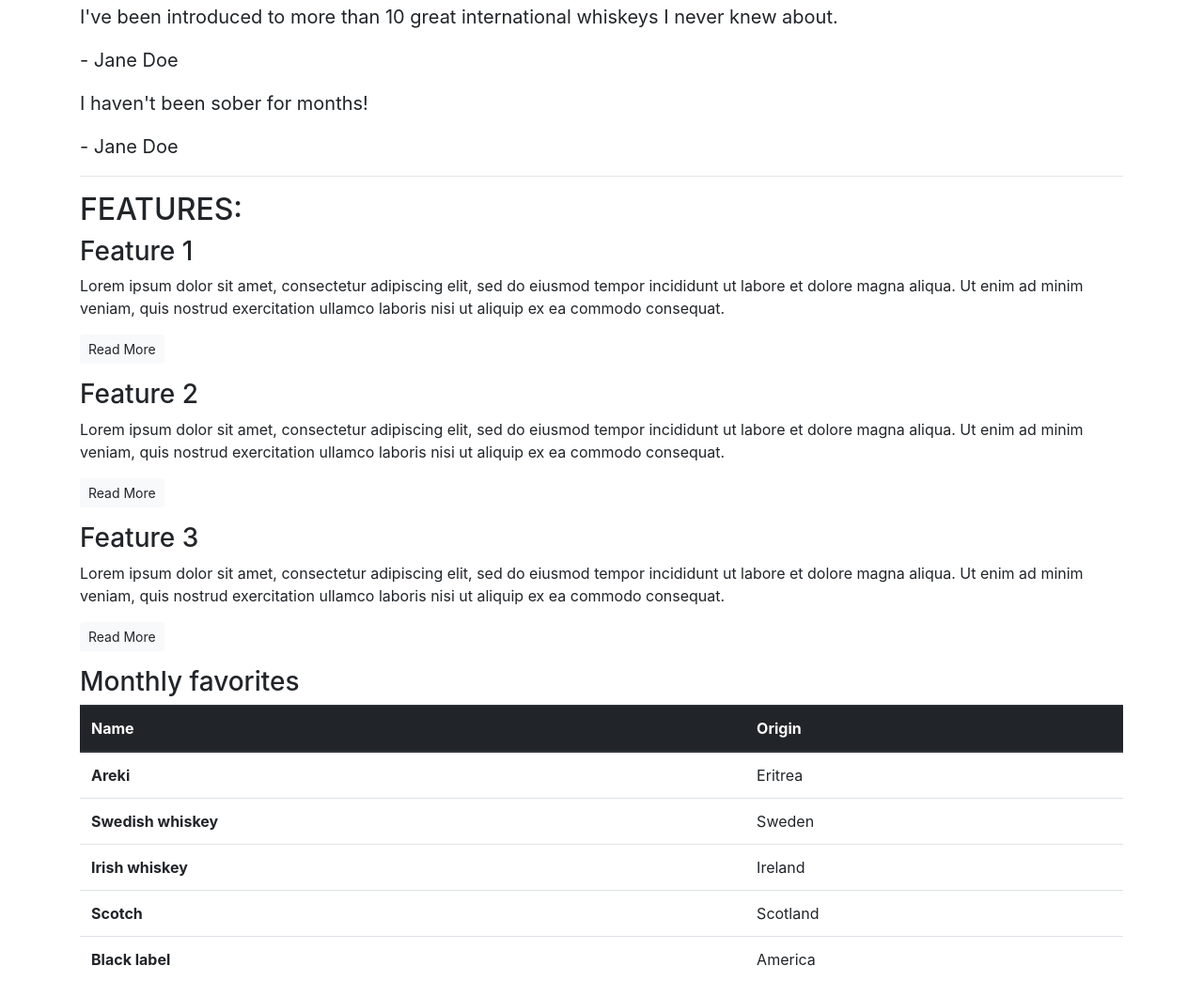
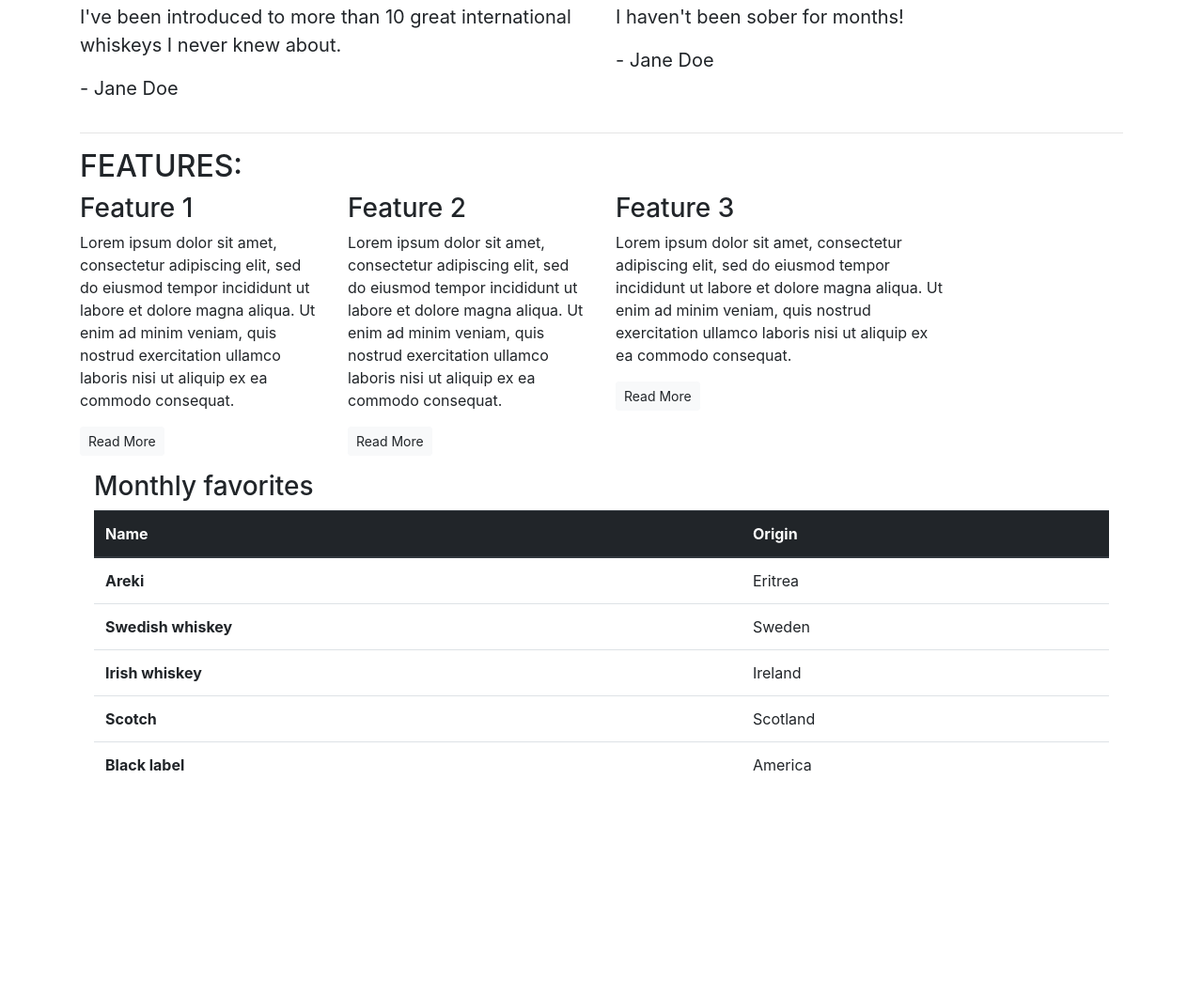
Before and after one commit to Joh201/Bootstrap-whiskey, a plain HTML site: page index.html in a window 1280 px wide. Shown: the part 266-1327 px from the top of the page at 94% size. After the commit the page ends 1120 px from the top, so only its background shows below. Drawn offline with nearby package versions, Linux system fonts and the light colour scheme.

Commit message:
Add responsive design with bootstrap

```diff
--- a/index.html
+++ b/index.html
@@ -14,6 +14,8 @@
 
 <body>
     <article class="container">
+      <div class="row">
+        <div class="col-12">
         <!-- Callout -->
         <section class="callout">
             <h1>The finest whiskeys delivered to your doorstep.</h1>
@@ -21,49 +23,84 @@
             <p class="text-muted"><small>You must be over 18 to sign up to our service. Please drink responsibly.</small></p>
             <button class="btn btn-success btn-lg">Sign Up!</button>
         </section>
+       </div>
+      </div>
         <!-- /.callout -->
         <hr>
 
         <!-- Quotes -->
         <section class="quotes">
+          <div class="row">
+            <div class="col-12">
               <h2 class="text-uppercase">Quotes:</h2>
+            </div>
+        </div>
+          <div class="row">
+            <div class="col-12 col-md-6">
             <blockquote class="blockquote">
                 <p>I've been introduced to more than 10 great international whiskeys I never knew about.</p>
                 <p>- Jane Doe</p>
             </blockquote>
+          </div>
+
+          <div class="col-12 col-md-6">
             <blockquote class="blockquote">
                 <p>I haven't been sober for months!</p>
                 <p>- Jane Doe</p>
             </blockquote>
+          </div>
+          </div>
         </section>
         <!-- /.quotes -->
         <hr>
 
         <!-- Features -->
         <section class="features">
+          <div class="row">
+            <div class="col-12">
               <h2 class="text-uppercase">Features:</h2>
+            </div>
+          </div>
+
+          <div class="row">
+            <div class="col-12 col-md-6 col-lg-3">
              <div class="feature">
                 <h3>Feature 1</h3>
                 <p>Lorem ipsum dolor sit amet, consectetur adipiscing elit, sed do eiusmod tempor incididunt ut labore et dolore magna aliqua. Ut enim ad minim veniam,
                     quis nostrud exercitation ullamco laboris nisi ut aliquip ex ea commodo consequat.</p>
                 <p><a class="btn btn-sm btn-light">Read More</a></p>
              </div>
+          </div>
+
+          <div class="col-12 col-md-6 col-lg-3">
             <div class="feature">
                 <h3>Feature 2</h3>
                 <p>Lorem ipsum dolor sit amet, consectetur adipiscing elit, sed do eiusmod tempor incididunt ut labore et dolore magna aliqua. Ut enim ad minim veniam,
                      quis nostrud exercitation ullamco laboris nisi ut aliquip ex ea commodo consequat.</p>
                 <p><a class="btn btn-sm btn-light">Read More</a></p>
             </div>
+          </div>
+
+          <div class="col-12 d-md-none d-lg-block col-lg-4">
             <div class="feature">
                 <h3>Feature 3</h3>
                 <p>Lorem ipsum dolor sit amet, consectetur adipiscing elit, sed do eiusmod tempor incididunt ut labore et dolore magna aliqua. Ut enim ad minim veniam,
                     quis nostrud exercitation ullamco laboris nisi ut aliquip ex ea commodo consequat.</p>
                 <p><a class="btn btn-sm btn-light">Read More</a></p>
             </div>
+          </div>
+          </div>
         </section>
 
-        <section class="Monthly favorites">
+        <section class="container">
+            <div class="row">
+              <div class="col-12 col-md-6">
                <h3>Monthly favorites</h3>
+              </div>
+          </div>
+
+          <div class="row">
+            <div class="col-12">
              <table class="table">
                 <thead class="thead-dark">
                   <tr>
@@ -95,6 +132,8 @@
                   </tr>
                 </tbody>
               </table>
+            </div>
+          </div>
 
         </section>
 
```
Lines whose indentation alone changed are shown as unchanged.
